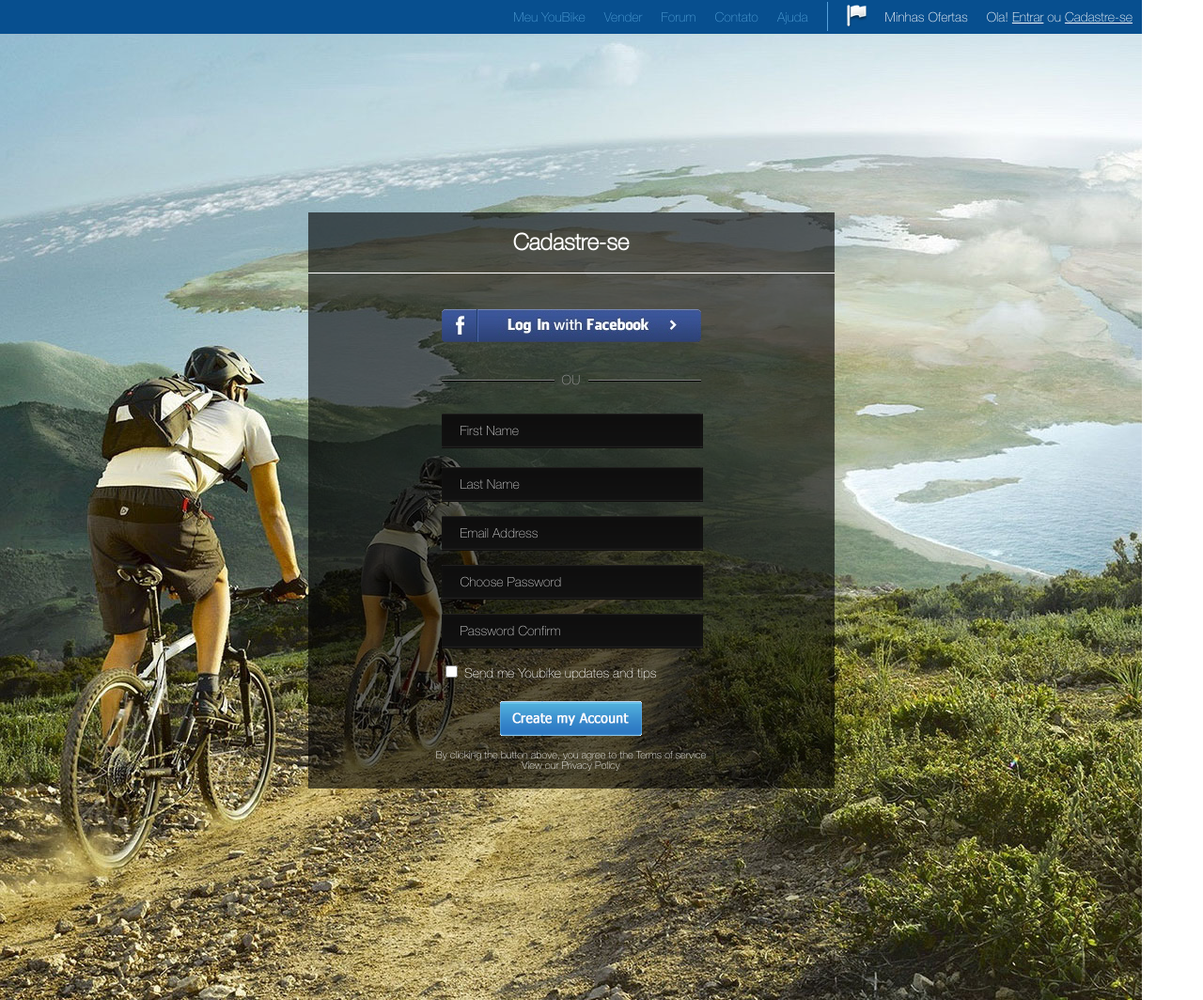
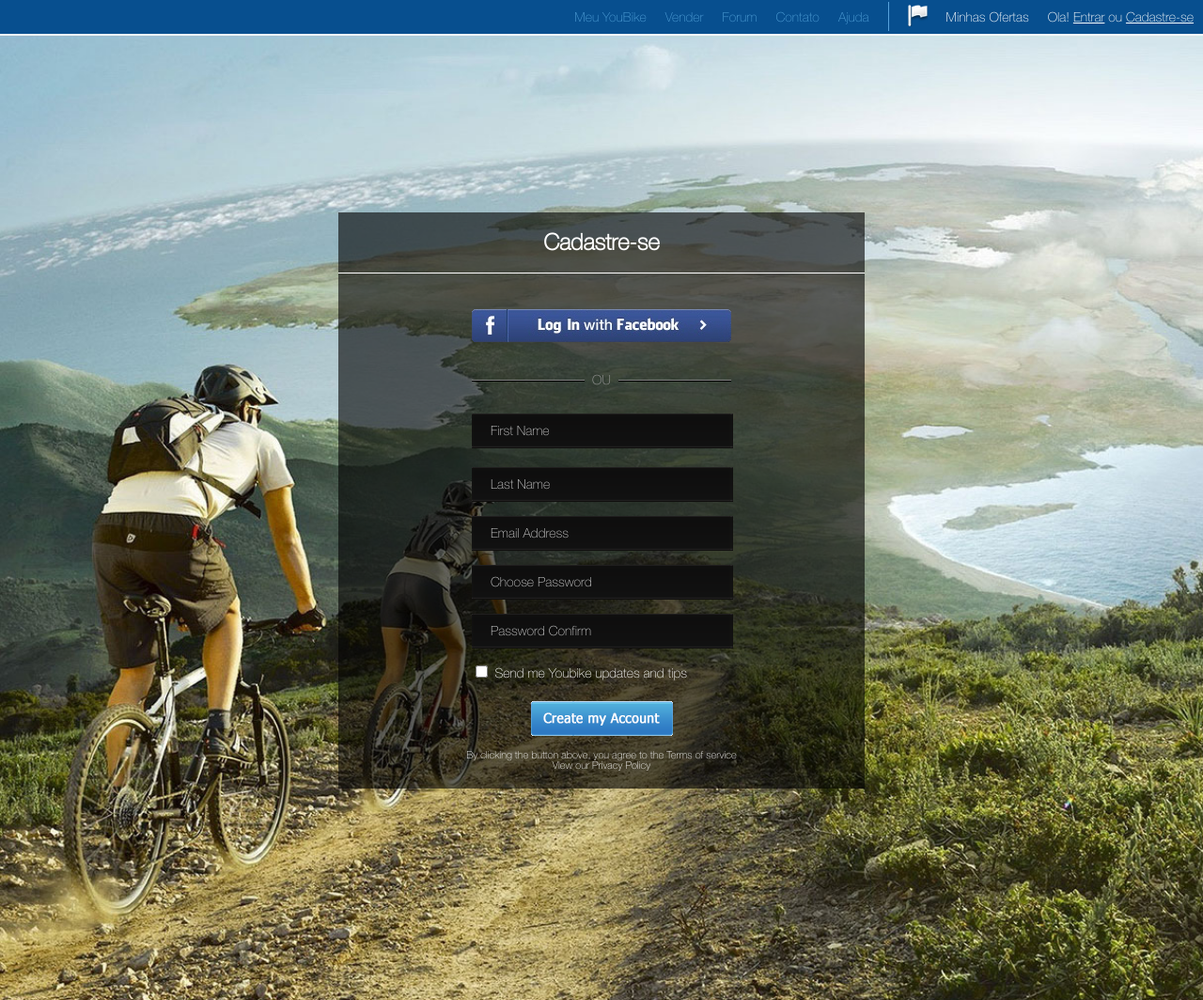
Before and after one commit to nesterenko-marina/nesterenko-marina.github.io, a plain HTML site: page task5/index.html in a window 1280 px wide. Shown: the whole page at 94% size. Drawn offline with Linux system fonts and the light colour scheme.

Commit message:
Added files via upload

```diff
--- a/task5/css/style.css
+++ b/task5/css/style.css
@@ -11,15 +11,23 @@
     font-weight: normal;
     font-style: normal;
 }
-.main {
-    background-image: url('../img/background.jpg');
-    width: 1215px;
-    height: 1064px;
+html {
+    background: url('../img/background.jpg') no-repeat center center fixed;
+    -webkit-background-size: cover;
+    -moz-background-size: cover;
+    -o-background-size: cover;
+    background-size: cover;
     position: relative;
     font-family: "helvetica_neueregular";
 }
+body {
+    height: 1064px;
+    width: 100%;
+    position: absolute;
+    margin: 0 auto;
+}
 .header {
-    width: 1215px;
+    width: 100%;
     height: 36px;
     background-image: url('../img/header.png');
 }
--- a/task5/index.html
+++ b/task5/index.html
@@ -6,7 +6,6 @@
     <link rel="stylesheet" href="css/style.css">
 </head>
 <body>
-    <div class="main">
     <div class="header">
        <ul class="menu_right">
            <li><a href=#>Ola! <span>Entrar</span> ou <span>Cadastre-se</span></a></li>
@@ -63,6 +62,5 @@
     </form>
     <p>By clicking the button above, you agree to the Terms of service<br>View our Privacy Policy</p>
     </div>
-    </div>
 </body>
 </html>
```
